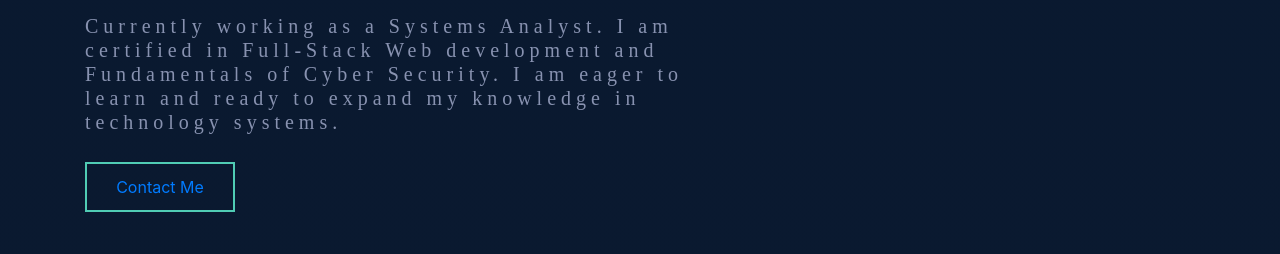
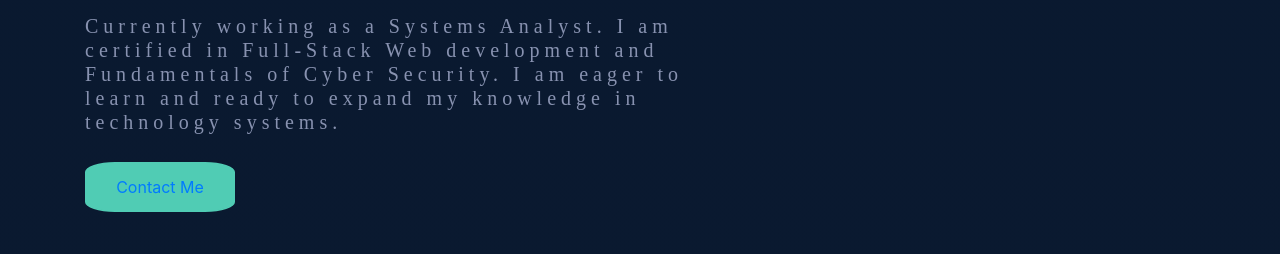
Before and after one commit to kibell/My-Portfolio, a plain HTML site: page landing.html in a window 1280 px wide. Shown: the part 487-741 px from the top of the page. Drawn offline with nearby package versions, Linux system fonts and the light colour scheme; no server answers; a web font is replaced by a local one.

Commit message:
Styling button

```diff
--- a/landing.html
+++ b/landing.html
@@ -125,7 +125,7 @@
   <h5>Currently working as a Systems Analyst. I am certified in Full-Stack Web development and Fundamentals of Cyber Security. I am eager to learn and ready to expand
     my knowledge in technology systems.
      </h5>
-     <button class="theme-btn" style="margin-top: 20px;" > <a href="./contact.html" style='text-decoration: none;'>Contact Me </a> </button>
+     <button class="theme-btn" style="margin-top: 20px; text-decoration: none;" > <a href="./contact.html" style='text-decoration: none;'>Contact Me </a> </button>
 
   </button>
 
--- a/stlyes/portfolio.css
+++ b/stlyes/portfolio.css
@@ -103,12 +103,13 @@ font-weight: 500;
 }
 
 .theme-btn{
-    background-color: rgba(240, 248, 255, 0);
-    color: var(--highlights);
+    /* background-color: rgba(240, 248, 255, 0.701); */
+  background-color: var(--highlights);
     border: solid var(--highlights) 2px;
     width: 150px;
     height: 50px;
     margin-top: 15px;
+    border-radius: 20%;
 }
 
 .sideBar{
@@ -241,6 +242,11 @@ font-weight: 500;
     border-radius: 100%;
     align-items: center;
     margin-left: 2rem;
+}
+
+.theme-btn:hover{
+    background-color: white;
+    color: var(--main-text))
 }
 
 button:hover{
```
